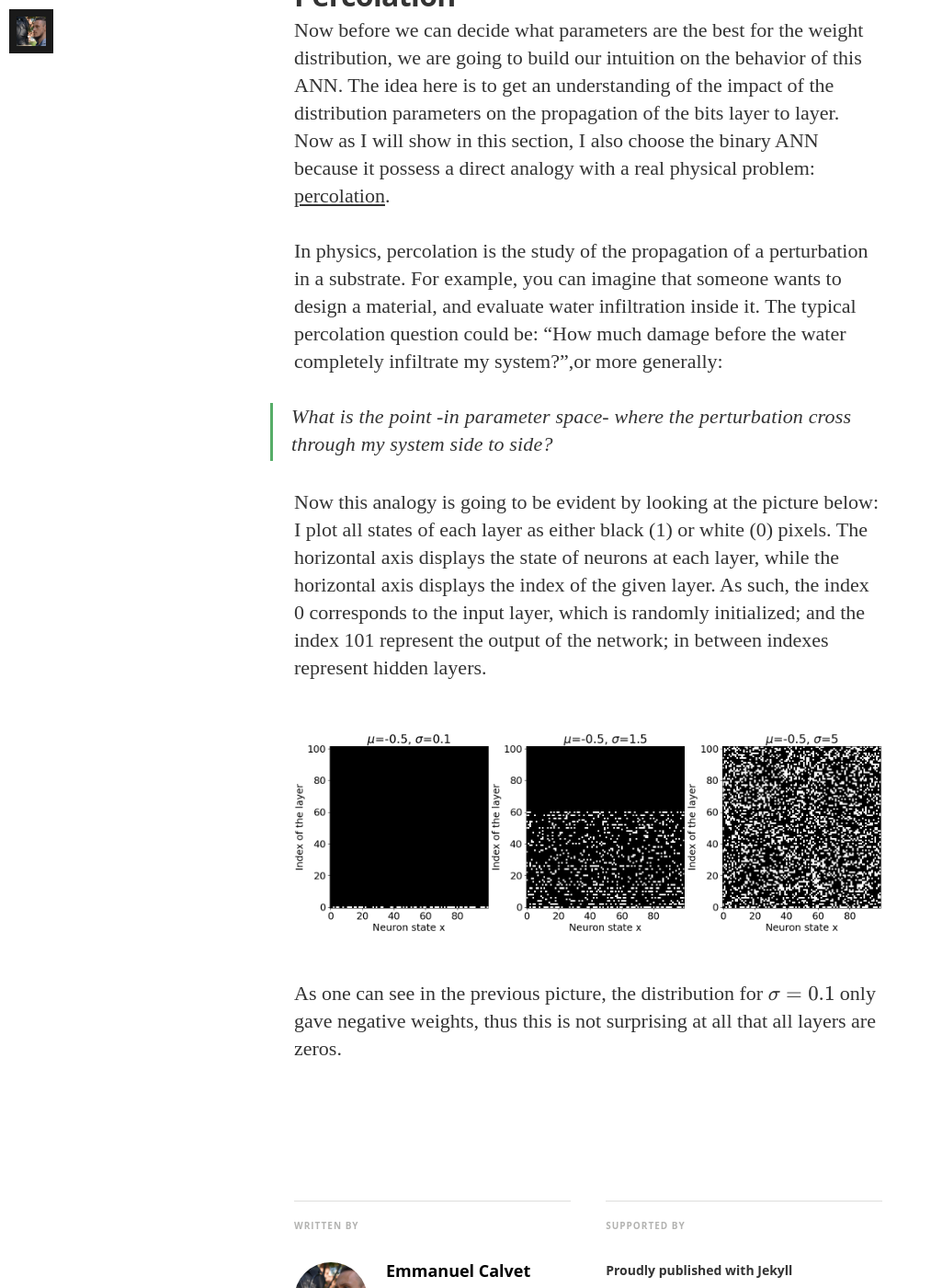
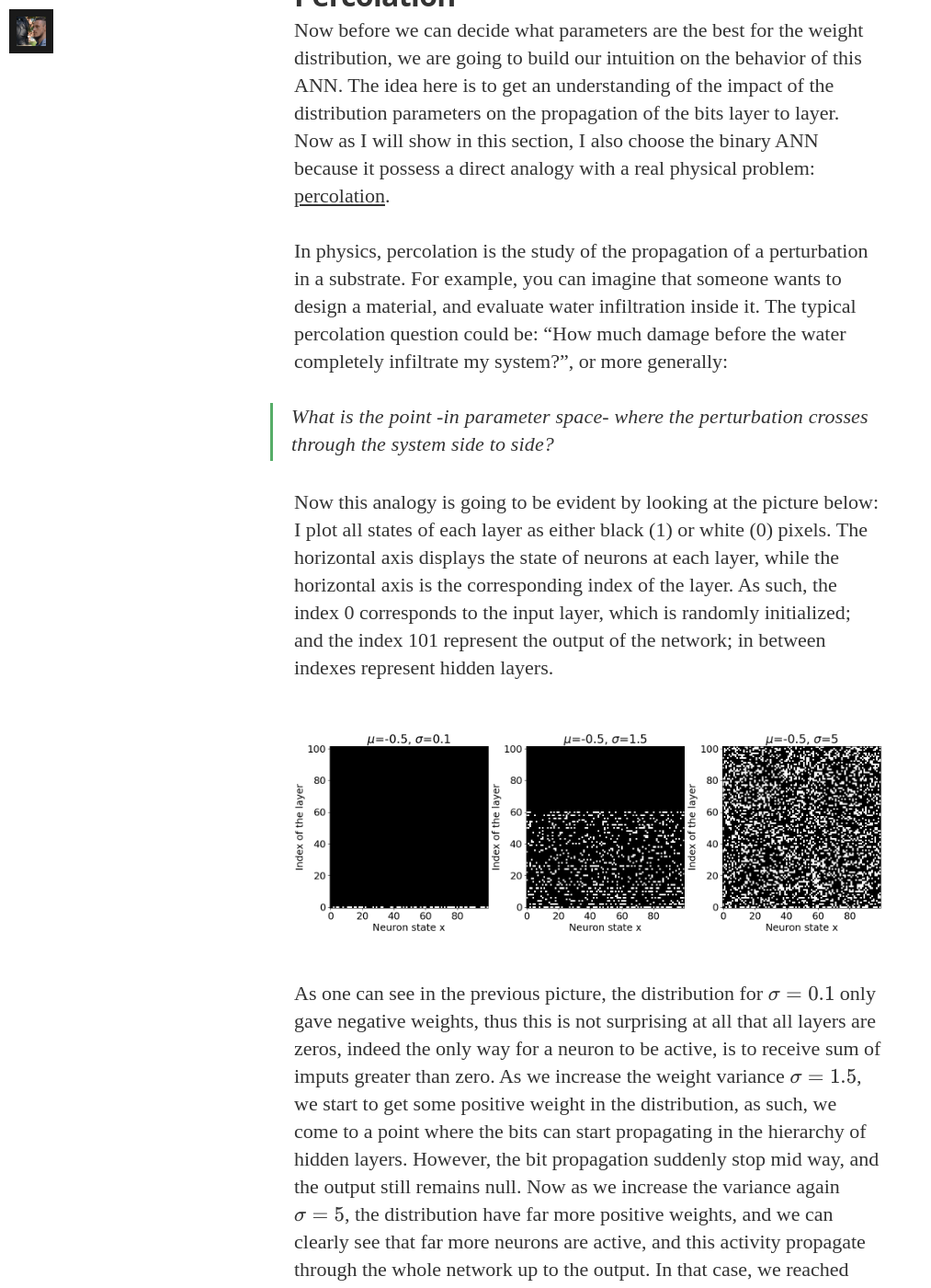
Before and after one commit to ManuNeuro/EmmanuelCalvet, a Jekyll site: the page built from _posts/2022-09-24-whitepaper-p2.md, in a window 1280 px wide and 1400 px high, scrolled down 3919 px. Shown: the whole window at 92% size, without its empty margins (0-1013 px from the left). Built offline with Jekyll 4.4.1, drawn with Linux system fonts in a browser that asks for light colours; nearby versions of some CDN libraries; some web fonts are replaced; formulas are drawn with MathJax 3; comment, search, counter and statistics services are not loaded; some of the changed text lies outside the part shown.

Commit message:
Adding image

```diff
--- a/_posts/2022-09-24-whitepaper-p2.md
+++ b/_posts/2022-09-24-whitepaper-p2.md
@@ -67,13 +67,19 @@
 
 Now before we can decide what parameters are the best for the weight distribution, we are going to build our intuition on the behavior of this ANN. The idea here is to get an understanding of the impact of the distribution parameters on the propagation of the bits layer to layer. Now as I will show in this section, I also choose the binary ANN because it possess a direct analogy with a real physical problem: [percolation](https://introcs.cs.princeton.edu/java/24percolation/).
 
-In physics, percolation is the study of the propagation of a perturbation in a substrate. For example, you can imagine that someone wants to design a material, and evaluate water infiltration inside it. The typical percolation question could be: "How much damage before the water completely infiltrate my system?",or more generally:
+In physics, percolation is the study of the propagation of a perturbation in a substrate. For example, you can imagine that someone wants to design a material, and evaluate water infiltration inside it. The typical percolation question could be: "How much damage before the water completely infiltrate my system?", or more generally:
 
-> What is the point -in parameter space- where the perturbation cross through my system side to side?
+> What is the point -in parameter space- where the perturbation crosses through the system side to side?
 
-Now this analogy is going to be evident by looking at the picture below: I plot all states of each layer as either black (1) or white (0) pixels. The horizontal axis displays the state of neurons at each layer, while the horizontal axis displays the index of the given layer. As such, the index 0 corresponds to the input layer, which is randomly initialized; and the index 101 represent the output of the network; in between indexes represent hidden layers.
+Now this analogy is going to be evident by looking at the picture below: I plot all states of each layer as either black (1) or white (0) pixels. The horizontal axis displays the state of neurons at each layer, while the horizontal axis is the corresponding index of the layer. As such, the index 0 corresponds to the input layer, which is randomly initialized; and the index 101 represent the output of the network; in between indexes represent hidden layers.
 
 ![Percolation transition: (left) only the input layer is activated, but no activity in the subsequent layers, due to the negative weight distribution. (center) activity propagate in the hierarchy, but reach an and before it can reach the last output layer. (right) the activity propagates throught the whole network and reaches the output layer.]({{ '/assets/article_images/2022-09-24-whitepaper-p2/percolation.png' | relative_url }})
 
 
-As one can see in the previous picture, the distribution for $\sigma=0.1$ only gave negative weights, thus this is not surprising at all that all layers are zeros.
+As one can see in the previous picture, the distribution for $\sigma=0.1$ only gave negative weights, thus this is not surprising at all that all layers are zeros, indeed the only way for a neuron to be active, is to receive sum of imputs greater than zero. As we increase the weight variance $\sigma=1.5$, we start to get some positive weight in the distribution, as such, we come to a point where the bits can start propagating in the hierarchy of hidden layers. However, the bit propagation suddenly stop mid way, and the output still remains null. Now as we increase the variance again $\sigma=5$, the distribution have far more positive weights, and we can clearly see that far more neurons are active, and this activity propagate through the whole network up to the output. In that case, we reached what we call: the *percolation threshold*.
+
+In theory, the percolation threshold is defined as being the point in parameter space, where the the perturbation can propagate at infinity. Here we have $100$ layers, If we wanted to now more precisely the position of this point, we could increase number of hidden layer. For our purpose, $100$ is long enough, so we will just assume that the percolation threshold is reached, when the output is non-zero.
+
+Now I want to stress out that we are randomly generating our weight matrix, and that when we are close to the percolation threshold, different seeds gives very different results! You can observe this fact in the picture below, with the same parameter $\mu=-0.5$ and $\sigma=1.5$ for four different seeds.
+
+![The effect of the seed: The same experiment, with the same weight distribution parameter gives both percolated and non-percolated outcomes.]({{ '/assets/article_images/2022-09-24-whitepaper-p2/seed.png' | relative_url }})
```
Also changed, not shown: assets/article_images/2022-09-24-whitepaper-p2/seed.png (added).
